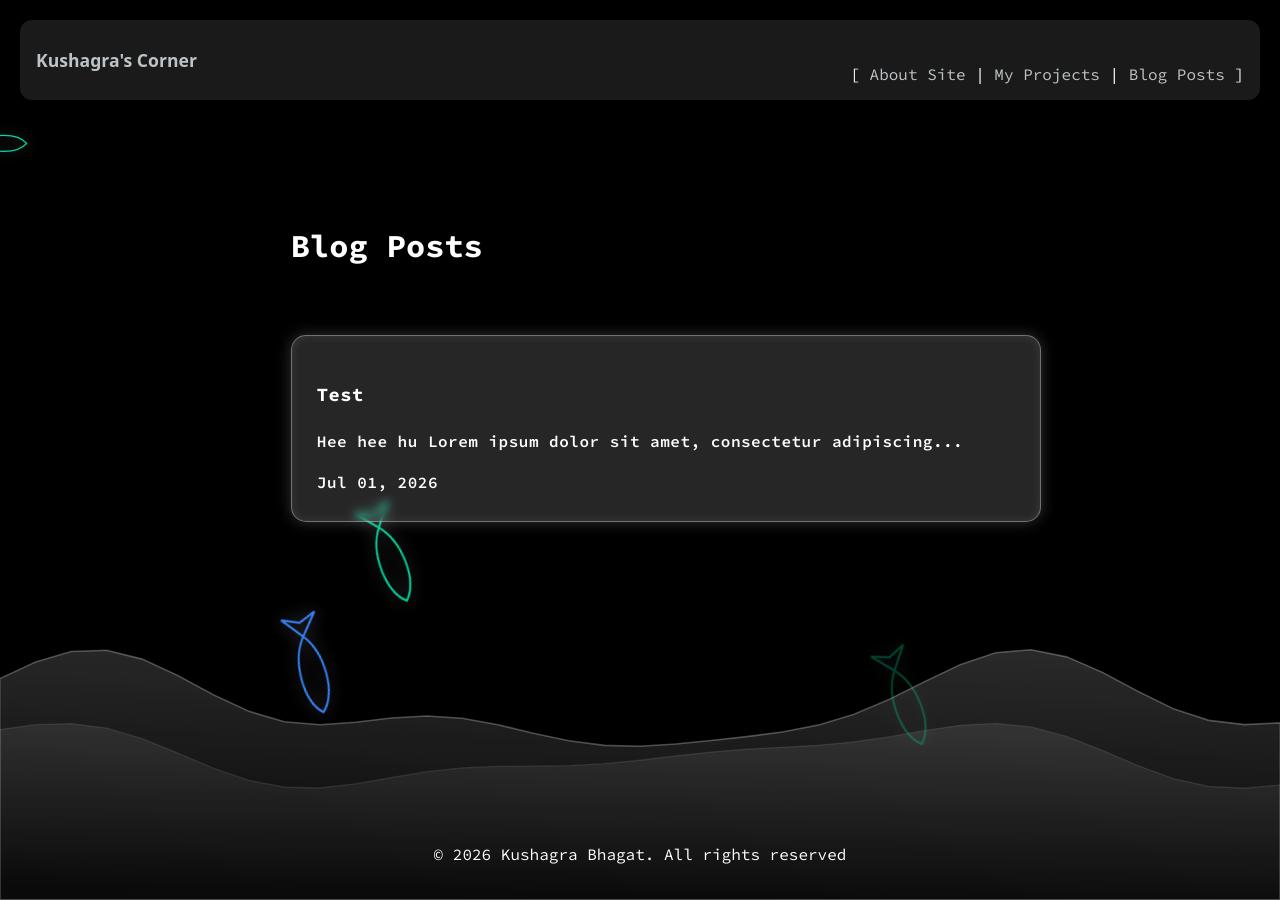
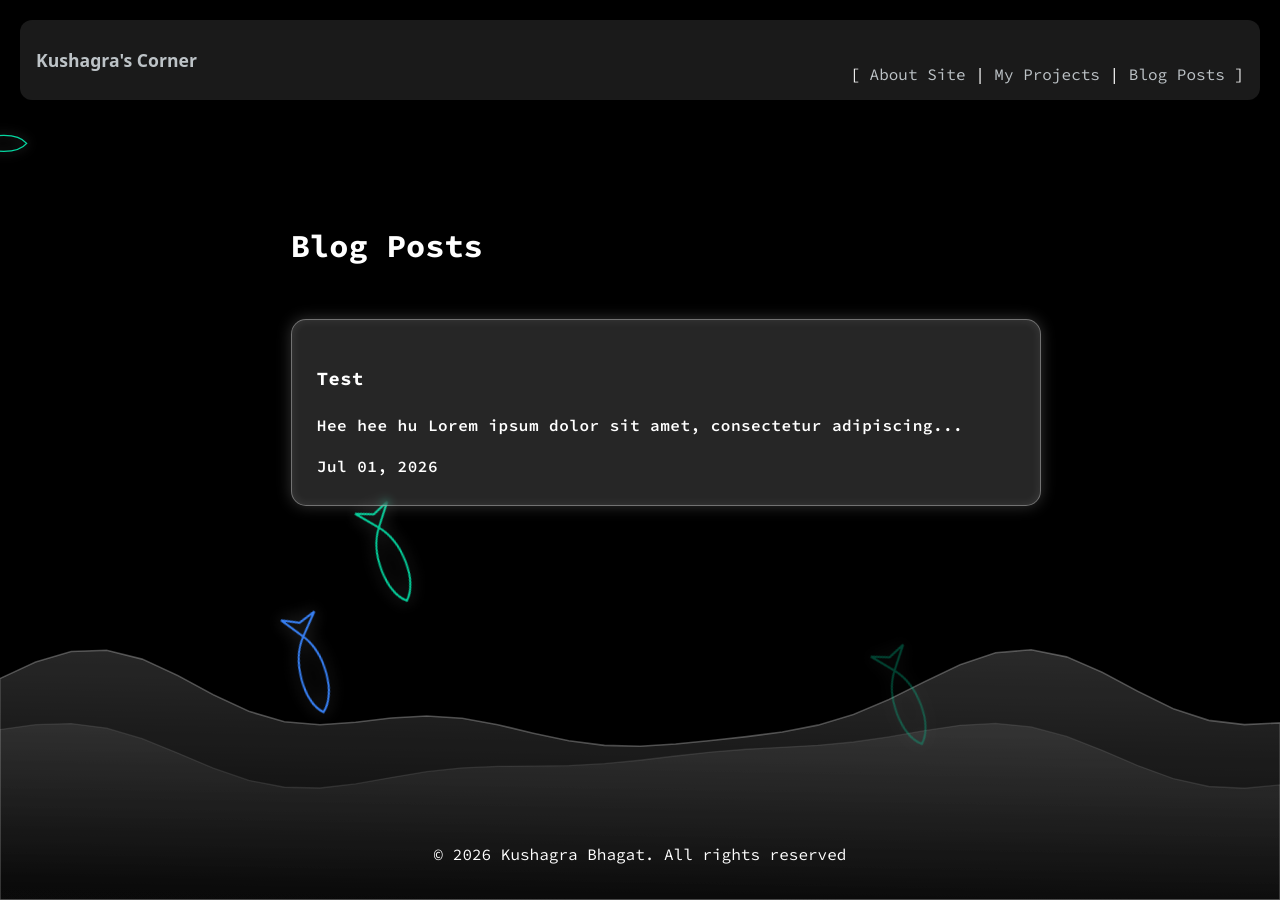
Before and after one commit to kuwushagra/kuwushagra.github.io, a Jekyll site: the page built from posts/index.html, in a window 1280 px wide. Built offline with Jekyll 4.4.1, drawn with Linux system fonts in a browser that asks for light colours; some web fonts are replaced; a style sheet for code colours, icons or effects is not loaded.

Commit message:
Update index.html

```diff
--- a/posts/index.html
+++ b/posts/index.html
@@ -4,7 +4,7 @@ title: Posts | Kushagra's Corner
 ---
 
 <h1>Blog Posts</h1><br>
-<ul class="post-list" style="list-style-type: none; padding-left: 0;">
+<ul class="post-list" style="list-style-type: none; padding-left: 0; margin: 0">
   {% for post in site.posts %}
     <li>
       <a href="{{ post.url | relative_url }}" class="glowing-btn" style="display: block; width: 100%; padding: 25px; border-radius: 15px;">
```
